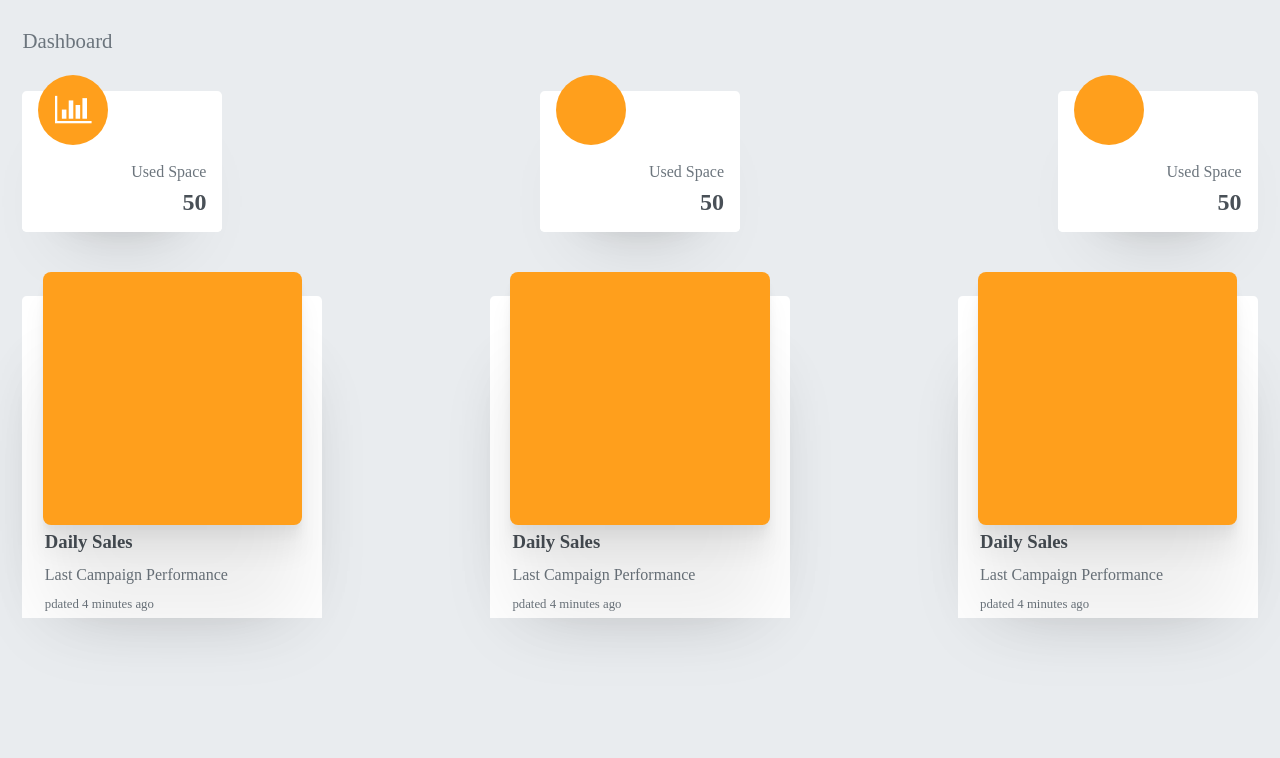
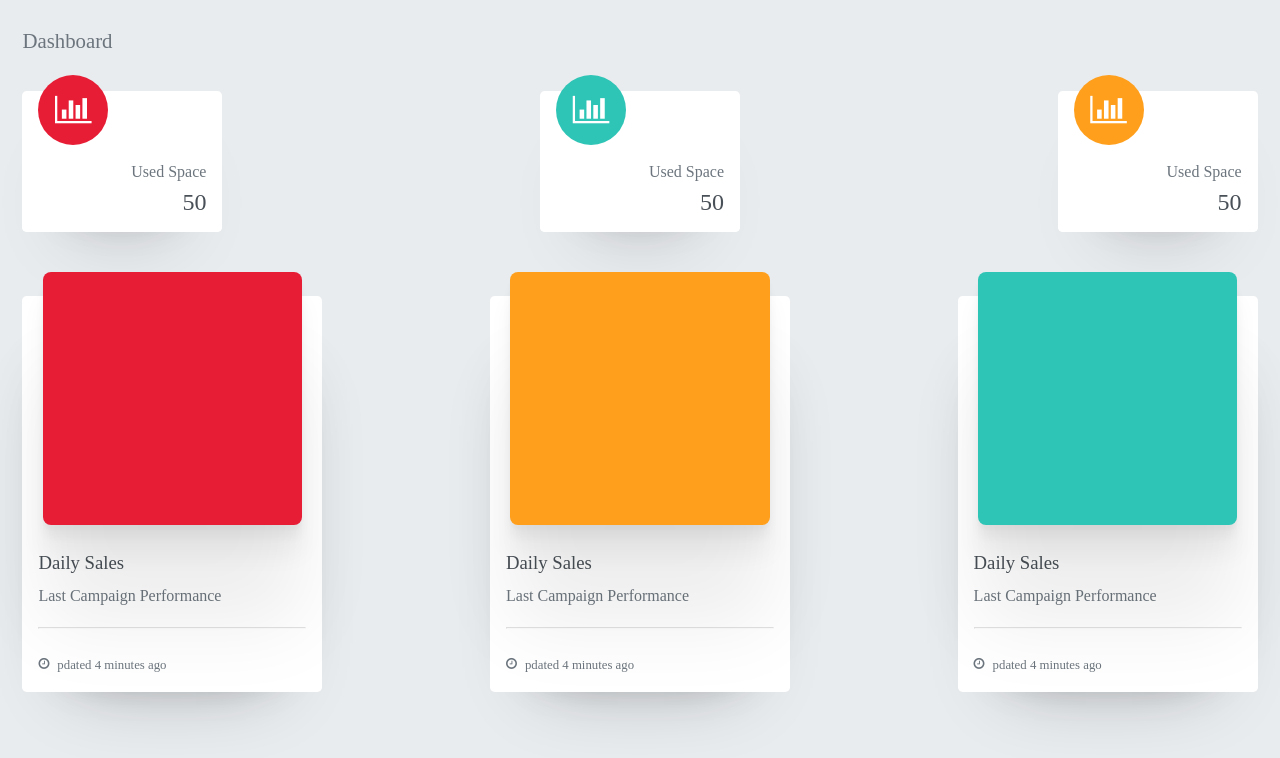
Before and after one commit to Nabucodono5or/chart-challange2, a website built with Parcel: page index.html in a window 1280 px wide. Built offline with nearby package versions, Linux system fonts and the light colour scheme.

Commit message:
terminado design de toda a page

```diff
--- a/css/master.css
+++ b/css/master.css
@@ -64,7 +64,6 @@ block3 : #2ec4b6
 }
 
 .icon-container {
-  background-color: var(--block-color-dois);
   position: relative;
   display: flex;
   justify-content: center;
@@ -76,8 +75,22 @@ block3 : #2ec4b6
   border-radius: 3em;
 }
 
+.icon1,
+.icon1 i {
+  background-color: var(--block-color-um);
+}
+
+.icon3,
+.icon3 i {
+  background-color: var(--block-color-dois);
+}
+
+.icon2,
+.icon2 i {
+  background-color: var(--block-color-tres);
+}
+
 .icon-container i {
-  background-color: var(--block-color-dois);
   color: var(--card-color);
   font-size: 2rem;
 }
@@ -99,6 +112,7 @@ block3 : #2ec4b6
 
 .numbers h2 {
   padding: 0.5rem 0rem;
+  font-weight: 500;
   color: var(--title-color);
 }
 
@@ -112,7 +126,7 @@ block3 : #2ec4b6
 .chart-container {
   border-radius: 0.3rem;
   width: 300px;
-  height: 300px;
+  /* height: 380px; */
   background-color: var(--card-color);
   box-shadow: 0 17.7px 33.9px -52px rgba(0, 0, 0, 0.137),
     0 21.6px 41.6px -52px rgba(0, 0, 0, 0.203),
@@ -131,22 +145,46 @@ block3 : #2ec4b6
     0 100px 80px rgba(0, 0, 0, 0.07);
 }
 
-.chart-block,
-svg {
+.block1,
+.block1 svg {
+  background-color: var(--block-color-um);
+}
+
+.block2,
+.block2 svg {
   background-color: var(--block-color-dois);
 }
 
+.block3,
+.block3 svg {
+  background-color: var(--block-color-tres);
+}
+
+.chart-container .footer,
 .chart-container h3,
 .chart-container .body p,
-.chart-container .footer p {
-  padding: 0.4rem 1.4rem;
+.chart-container .footer p,
+.chart-container .footer i {
+  padding: 0.4rem 1rem;
   background-color: var(--card-color);
 }
 
+.chart-container .footer p {
+  padding-left: 0rem;
+}
+
+.chart-container .footer i {
+  padding-right: 0.5rem;
+  padding-left: 0rem;
+}
+
 .chart-container .title {
-  margin-top: 1.5rem;
+  margin-top: 2.8rem;
+  color: var(--title-color);
+}
+
+.chart-container .title h3 {
   font-weight: 500;
-  color: var(--title-color);
 }
 
 .chart-container .body,
@@ -155,7 +193,18 @@ svg {
 }
 
 .chart-container .footer {
+  display: flex;
   font-size: 0.8rem;
+  margin-bottom: 0.4rem;
+}
+
+hr {
+  margin: 1rem 1rem;
+  background-color: var(--card-color);
+  color: var(--sub-title-color);
+  border-width: 0.1rem;
+  opacity: 0.3;
+  height: 0.01rem;
 }
 
 @media (max-width: 1000px) {
--- a/index.html
+++ b/index.html
@@ -17,7 +17,7 @@
       </div>
       <div class="numbers-container">
         <div class="number-container">
-          <div class="icon-container">
+          <div class="icon-container icon1">
             <i class="fa fa-bar-chart" aria-hidden="true"></i>
           </div>
           <div class="numbers">
@@ -27,7 +27,9 @@
         </div>
 
         <div class="number-container">
-          <div class="icon-container"></div>
+          <div class="icon-container icon2">
+            <i class="fa fa-bar-chart" aria-hidden="true"></i>
+          </div>
           <div class="numbers">
             <span>Used Space</span>
             <h2 class="number">50</h2>
@@ -35,7 +37,9 @@
         </div>
 
         <div class="number-container">
-          <div class="icon-container"></div>
+          <div class="icon-container icon3">
+            <i class="fa fa-bar-chart" aria-hidden="true"></i>
+          </div>
           <div class="numbers">
             <span>Used Space</span>
             <h2 class="number">50</h2>
@@ -45,24 +49,36 @@
 
       <div class="charts-containers">
         <div class="chart-container">
-          <div class="chart-block"></div>
+          <div class="chart-block block1"></div>
           <div class="title"><h3>Daily Sales</h3></div>
           <div class="body"><p>Last Campaign Performance</p></div>
-          <div class="footer"><p>pdated 4 minutes ago</p></div>
+          <hr />
+          <div class="footer">
+            <i class="fa fa-clock-o" aria-hidden="true"></i>
+            <p>pdated 4 minutes ago</p>
+          </div>
         </div>
 
         <div class="chart-container">
-          <div class="chart-block"></div>
+          <div class="chart-block block2"></div>
           <div class="title"><h3>Daily Sales</h3></div>
           <div class="body"><p>Last Campaign Performance</p></div>
-          <div class="footer"><p>pdated 4 minutes ago</p></div>
+          <hr />
+          <div class="footer">
+            <i class="fa fa-clock-o" aria-hidden="true"></i>
+            <p>pdated 4 minutes ago</p>
+          </div>
         </div>
 
         <div class="chart-container">
-          <div class="chart-block"></div>
+          <div class="chart-block block3"></div>
           <div class="title"><h3>Daily Sales</h3></div>
           <div class="body"><p>Last Campaign Performance</p></div>
-          <div class="footer"><p>pdated 4 minutes ago</p></div>
+          <hr />
+          <div class="footer">
+            <i class="fa fa-clock-o" aria-hidden="true"></i>
+            <p>pdated 4 minutes ago</p>
+          </div>
         </div>
       </div>
     </div>
```
